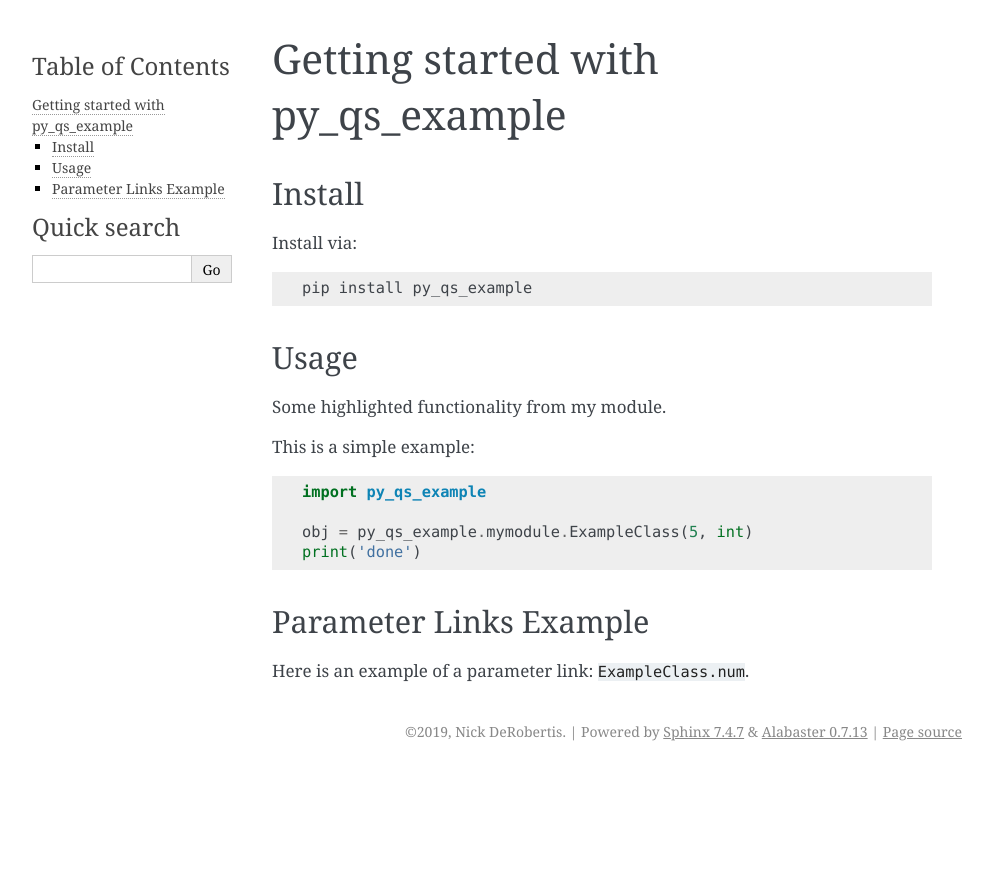
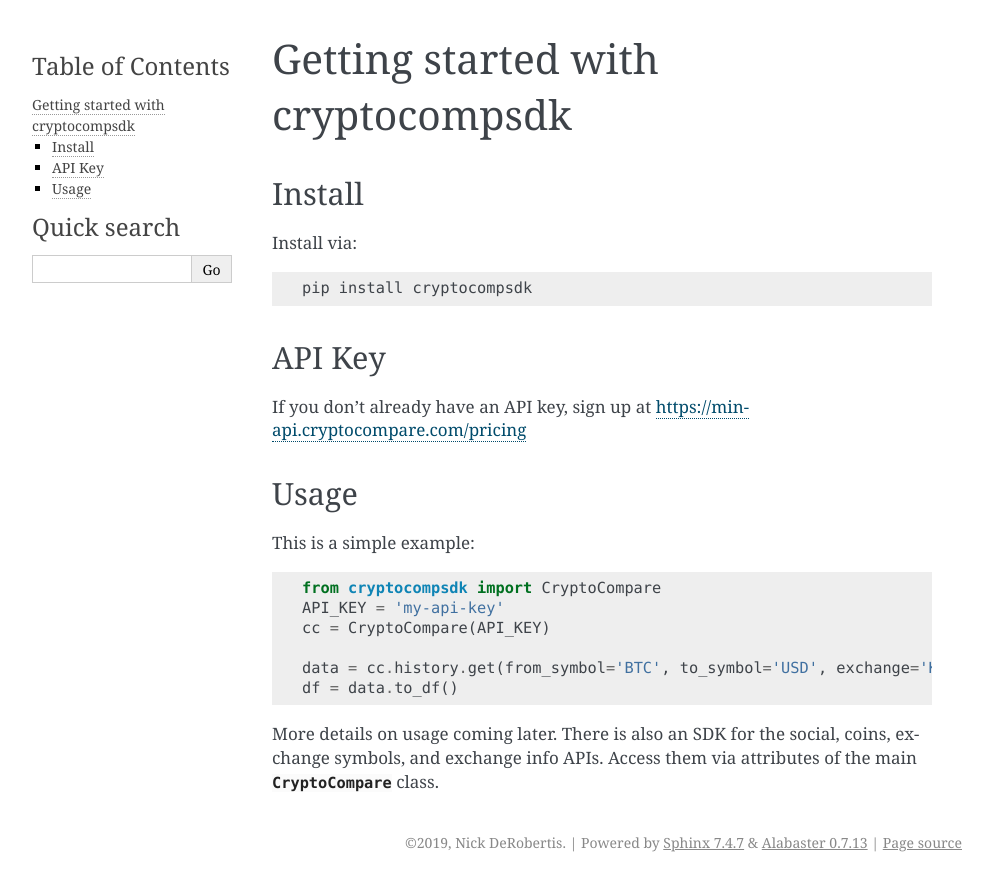
Before and after one commit to nickderobertis/cryptocompare-py, a Sphinx documentation site: the page built from docsrc/source/tutorial.rst, in a window 1280 px wide. Shown: the top 891 px of the page, without its empty margins (148-1141 px from the left). Built offline with Sphinx 7.4.7, drawn with Linux system fonts in a browser that asks for light colours; pages that are not in the unit, such as notebooks, are missing from menus; cross-references to code outside the pages are shown as plain code.

Commit message:
Update content for docs

```diff
--- a/docsrc/source/tutorial.rst
+++ b/docsrc/source/tutorial.rst
@@ -1,4 +1,4 @@
-Getting started with py_qs_example
+Getting started with cryptocompsdk
 **********************************
 
 Install
@@ -6,22 +6,28 @@
 
 Install via::
 
-    pip install py_qs_example
+    pip install cryptocompsdk
+
+
+API Key
+=========
+
+If you don't already have an API key, sign up at https://min-api.cryptocompare.com/pricing
+
 
 Usage
 =========
 
-Some highlighted functionality from my module.
-
 This is a simple example::
 
-    import py_qs_example
+    from cryptocompsdk import CryptoCompare
+    API_KEY = 'my-api-key'
+    cc = CryptoCompare(API_KEY)
 
-    obj = py_qs_example.mymodule.ExampleClass(5, int)
-    print('done')
+    data = cc.history.get(from_symbol='BTC', to_symbol='USD', exchange='Kraken')
+    df = data.to_df()
 
 
-Parameter Links Example
-========================
-
-Here is an example of a parameter link: :paramref:`.ExampleClass.num`.
+More details on usage coming later. There is also an SDK for the social, coins,
+exchange symbols, and exchange info APIs. Access them via attributes of the main
+:class:`.CryptoCompare` class.
```
Also changed, not shown: README.md (+6 -81 lines), docsrc/source/index.rst (+9 -18 lines), 1 other file.
